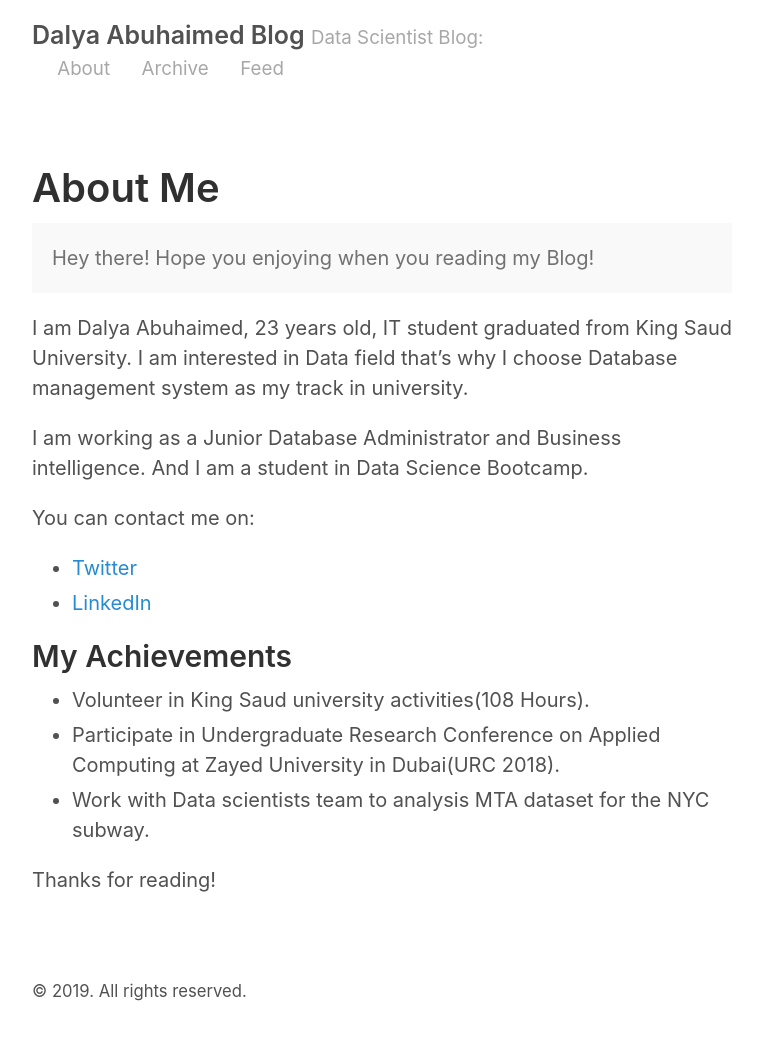
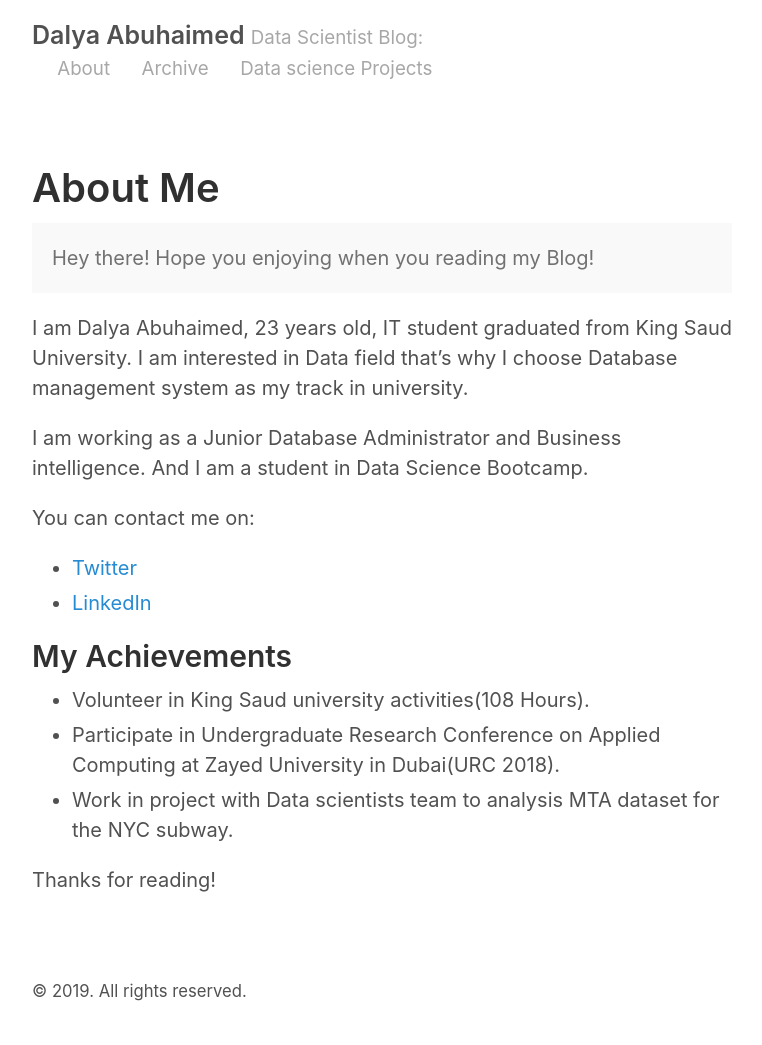
Before and after one commit to Daliait96/Daliait96.github.io, a Jekyll site: the page built from about.md, in a window 1280 px wide. Shown: the whole page, without its empty margins (258-1020 px from the left). Built offline with Jekyll 4.4.1, drawn with Linux system fonts in a browser that asks for light colours.

Commit message:
changes3

```diff
--- a/_config.yml
+++ b/_config.yml
@@ -2,7 +2,7 @@
 permalink:           pretty
 
 # Setup
-title:               Dalya Abuhaimed Blog
+title:               Dalya Abuhaimed
 tagline:             Data Scientist Blog
 url:                 http://Daliait96.github.io
 paginate:            2
@@ -35,4 +35,4 @@ gems:
 pages_list:
   About: '/about'
   Archive: '/archive'
-  Feed: '/index.html'
+  Data science Projects: '/index.html'
--- a/about.md
+++ b/about.md
@@ -23,7 +23,7 @@ You can contact me on:
 
 * Volunteer in King Saud university activities(108 Hours).
 * Participate in Undergraduate Research Conference on Applied Computing at Zayed University in Dubai(URC 2018).
-* Work with Data scientists team to analysis MTA dataset for the NYC subway.
+* Work in project with Data scientists team to analysis MTA dataset for the NYC subway.
 
 
 Thanks for reading!
```
